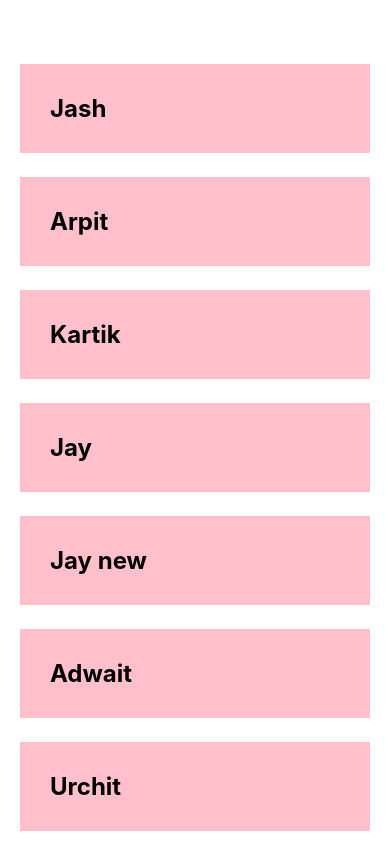
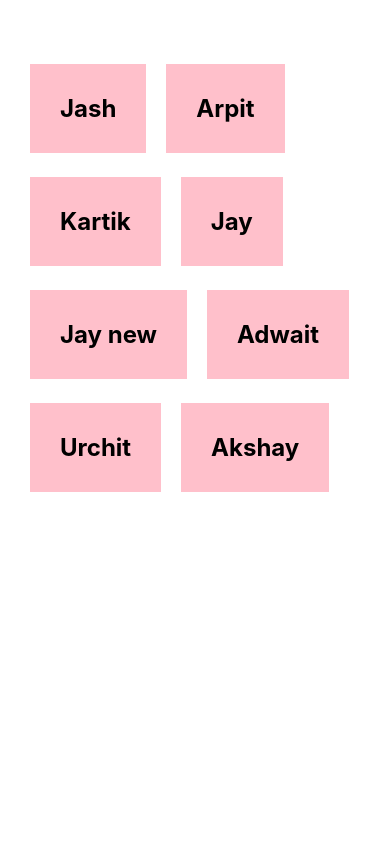
Before and after one commit to jash2810/react-native-todo-app, a React Native app: screen / in a window 390 px wide. Built offline with nearby package versions, Linux system fonts and the light colour scheme.

Commit message:
changed the list view to flatlist

```diff
--- a/App.js
+++ b/App.js
@@ -1,29 +1,38 @@
-import { StyleSheet, Text, View, ScrollView } from 'react-native';
+import { StyleSheet, Text, View, FlatList } from 'react-native';
 import React, { useState } from 'react'
 
 export default function App() {
 
   const [people, setPeople] = useState([
-    {name: 'Jash', key: '1'},
-    {name: 'Arpit', key: '2'},
-    {name: 'Kartik', key: '3'},
-    {name: 'Jay', key: '4'},
-    {name: 'Jay new', key: '5'},
-    {name: 'Adwait', key: '6'},
-    {name: 'Urchit', key: '7'},
-    {name: 'Akshay', key: '8'},
+    {name: 'Jash', id: '1'},
+    {name: 'Arpit', id: '2'},
+    {name: 'Kartik', id: '3'},
+    {name: 'Jay', id: '4'},
+    {name: 'Jay new', id: '5'},
+    {name: 'Adwait', id: '6'},
+    {name: 'Urchit', id: '7'},
+    {name: 'Akshay', id: '8'},
   ])
 
   return (
     <View style={styles.container}>
 
-    <ScrollView>
+    <FlatList
+      keyExtractor={item => item.id}
+      numColumns={2}
+      data={people}
+      renderItem={({item}) => (
+        <Text style={styles.item} >{item.name}</Text>
+      )}
+    />
+
+    {/* <ScrollView>
       {people.map(item => (
         <View key={item.key}>
           <Text style={styles.item}>{item.name}</Text>
         </View>
       ))}
-    </ScrollView>
+    </ScrollView> */}
 
     </View>
   );
@@ -43,6 +52,8 @@
     padding: 30,
     backgroundColor: 'pink',
     fontSize: 24,
-    fontWeight: 'bold'
+    fontWeight: 'bold',
+    marginHorizontal: 10,
+    marginTop: 24
   }
 });
```
